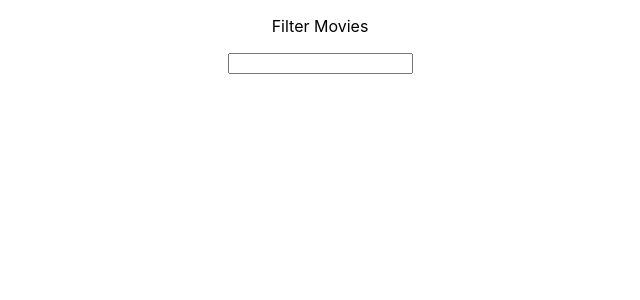
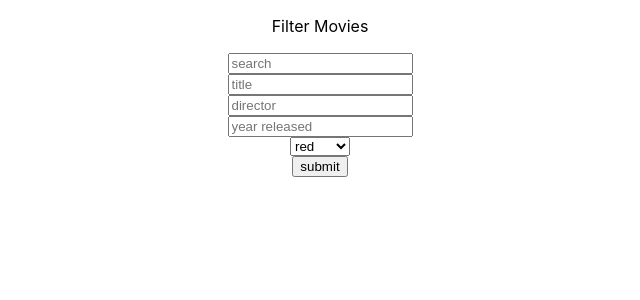
Before and after one commit to oliviaamiller/movie-list, a React (Create React App) app: page / in a window 1280 px wide. Shown: the top 300 px of the page, without its empty margins (320-960 px from the left). Built offline with nearby package versions, Linux system fonts and the light colour scheme.

Commit message:
added form inputs and dropdown

```diff
--- a/src/App.css
+++ b/src/App.css
@@ -2,37 +2,8 @@
   text-align: center;
 }
 
-.App-logo {
-  height: 40vmin;
-  pointer-events: none;
-}
-
-@media (prefers-reduced-motion: no-preference) {
-  .App-logo {
-    animation: App-logo-spin infinite 20s linear;
-  }
-}
-
-.App-header {
-  background-color: #282c34;
-  min-height: 100vh;
+.movie-form {
   display: flex;
   flex-direction: column;
   align-items: center;
-  justify-content: center;
-  font-size: calc(10px + 2vmin);
-  color: white;
 }
-
-.App-link {
-  color: #61dafb;
-}
-
-@keyframes App-logo-spin {
-  from {
-    transform: rotate(0deg);
-  }
-  to {
-    transform: rotate(360deg);
-  }
-}
--- a/src/App.js
+++ b/src/App.js
@@ -54,7 +54,7 @@ export default function App() {
   return (
     <div className="App">
       <p>Filter Movies</p>
-      <input onChange={(e) => handleFilterMovies(e.target.value)} />
+      <input placeholder='search' onChange={(e) => handleFilterMovies(e.target.value)} />
 
       <MovieForm
         submitMovie={submitMovie}
--- a/src/MovieForm.js
+++ b/src/MovieForm.js
@@ -1,4 +1,4 @@
-import React from 'react';
+import './App.css';
 
 export default function MovieForm({ submitMovie,
   movieFormTitle,
@@ -9,5 +9,20 @@ export default function MovieForm({ submitMovie,
   setMovieFormYearReleased,
   movieFormColor,
   setMovieFormColor }) {
-  return <div></div>;
+  return <div>
+    <form className='movie-form'>
+      <input placeholder='title'/>
+      <input placeholder='director' />
+      <input placeholder='year released' />
+      <select>
+        <option>red</option>
+        <option>yellow</option>
+        <option>blue</option>
+        <option>green</option>
+      </select>
+      <button>submit</button>
+    </form>
+
+
+  </div>;
 }
```
